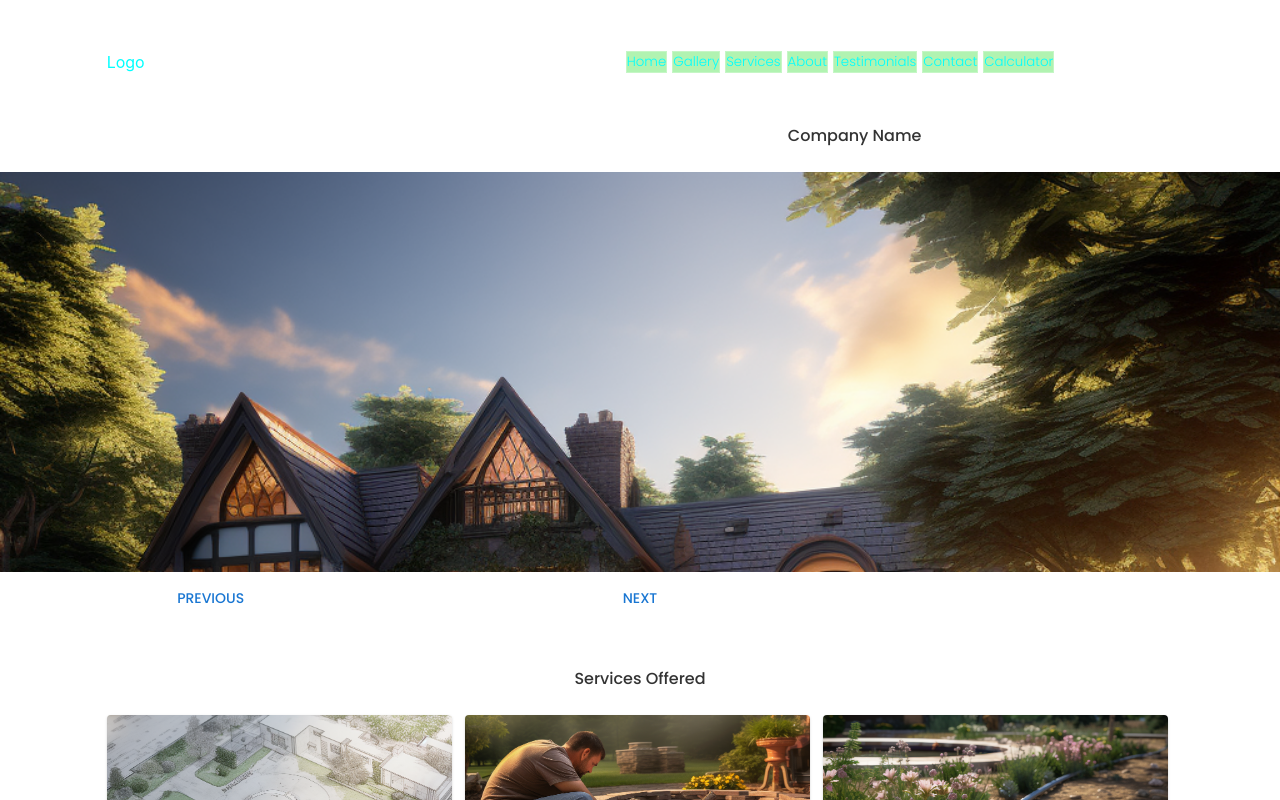
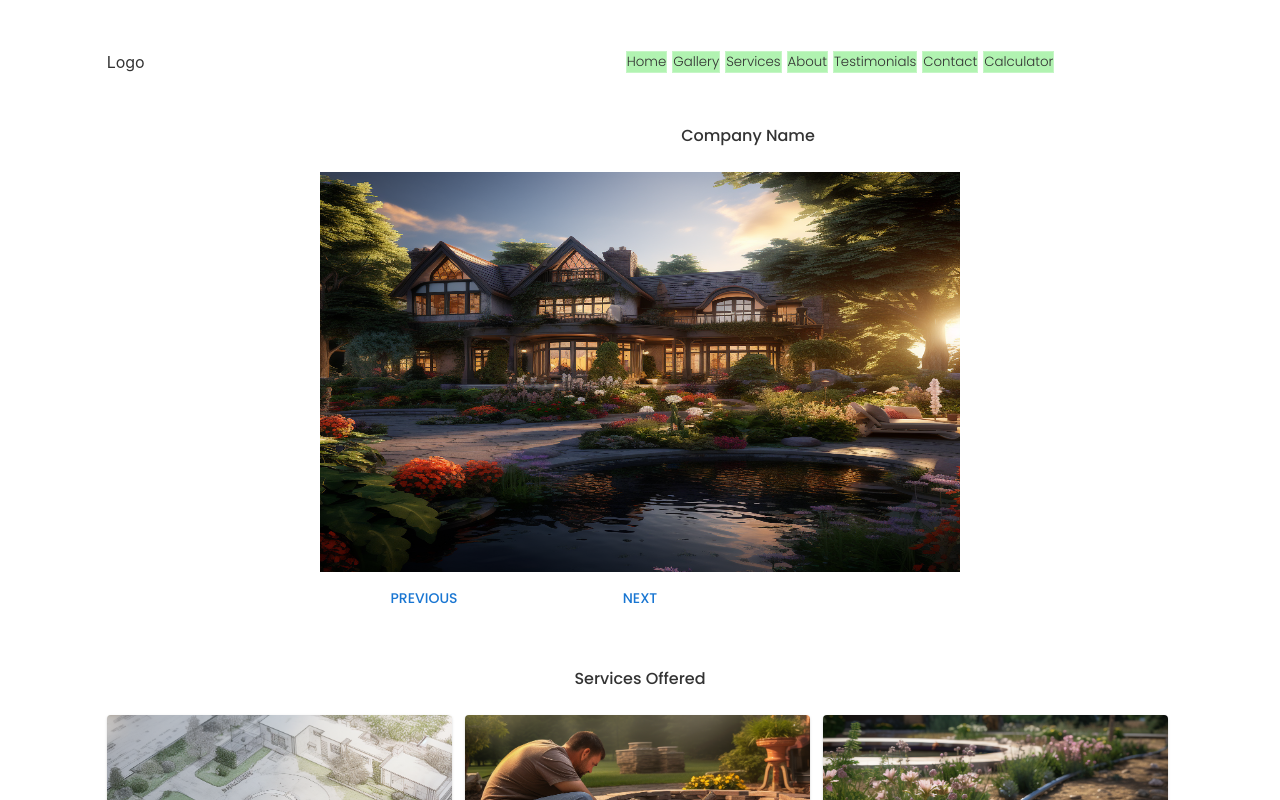
Before and after one commit to johnlundy94/landscape, a React (Create React App) app: page / in a window 1280 px wide. Shown: the top 800 px of the page. Built offline with nearby package versions, Linux system fonts and the light colour scheme.

Commit message:
Working on a fade effect for the slides

```diff
--- a/src/components/Hero.js
+++ b/src/components/Hero.js
@@ -1,6 +1,7 @@
 import { useState } from "react";
 import "../styles/Hero.css";
 import Slider from "./Slider";
+import {Fade }from "@mui/material";
 import landscape1 from "../assets/landscape1.png";
 import landscape2 from "../assets/landscape2.png";
 import landscape3 from "../assets/landscape3.png";
@@ -40,8 +41,12 @@ function Hero() {
             key={index}
             inProp={activeIndex === index}
             direction="left"
+            easing={{ enter: 'ease-out', exit: 'sharp' }}
+            timeout={{ enter: 500, exit: 300 }}
           >
-            <img src={landscape} alt={`Slide ${index}`} />
+            <Fade in={activeIndex === index} timeout={{enter: 5000, exit: 5000}}>
+            <img src={landscape} alt={`Slide ${index}`} className="slider-image"/>
+            </Fade>
           </Slider>
         ))}
       </div>
--- a/src/components/Slider.js
+++ b/src/components/Slider.js
@@ -1,8 +1,8 @@
 import Slide from "@mui/material/Slide";
 
-const Slider = ({ inProp, direction, children, ...otherProps }) => {
+const Slider = ({ inProp, direction, easing, timeout, children, ...otherProps }) => {
   return (
-    <Slide direction={direction} in={inProp} {...otherProps}>
+    <Slide direction={direction} in={inProp} easing={easing} timeout={timeout} {...otherProps}>
       {children}
     </Slide>
   );
--- a/src/styles/Hero.css
+++ b/src/styles/Hero.css
@@ -3,15 +3,16 @@
     gap: .5rem;
     grid-template-columns: repeat(3, 1fr);
     grid-template-rows: 40px 1fr;
-    grid-column: 1 / span 12;
+    grid-column: 2 / span 10;
     max-width: 100vw;
   }
 
   .slider-container{
     grid-column: span 3;
-    position: relative; /* New */
-    overflow: hidden; /* New */
-    min-height: 50vh;  }
+    position: relative;
+    overflow: hidden;
+    width: 100%;
+    height: 50vh; }
 
   .text-span-2 {
     text-align: center;
@@ -19,8 +20,19 @@
   }
 
   .slider {
-    position: absolute; /* New */
+    position: absolute;
     width: 100%;
-    height: auto;
-    transition: transform 0.5s ease-in-out;
+    height: 100%;
   }
+
+  @media (min-width: 488px) {
+    .hero-container {
+      grid-column: 3 / span 8;
+    }
+  }
+
+  @media (min-width: 650px) {
+    .hero-container {
+      grid-column: 4 / span 6;
+    }
+  }
--- a/src/styles/Home.css
+++ b/src/styles/Home.css
@@ -2,5 +2,4 @@
     display: grid;
     grid-template-columns: repeat(12, 1fr);
     place-content: center;
-    color: aqua;
 }
```
